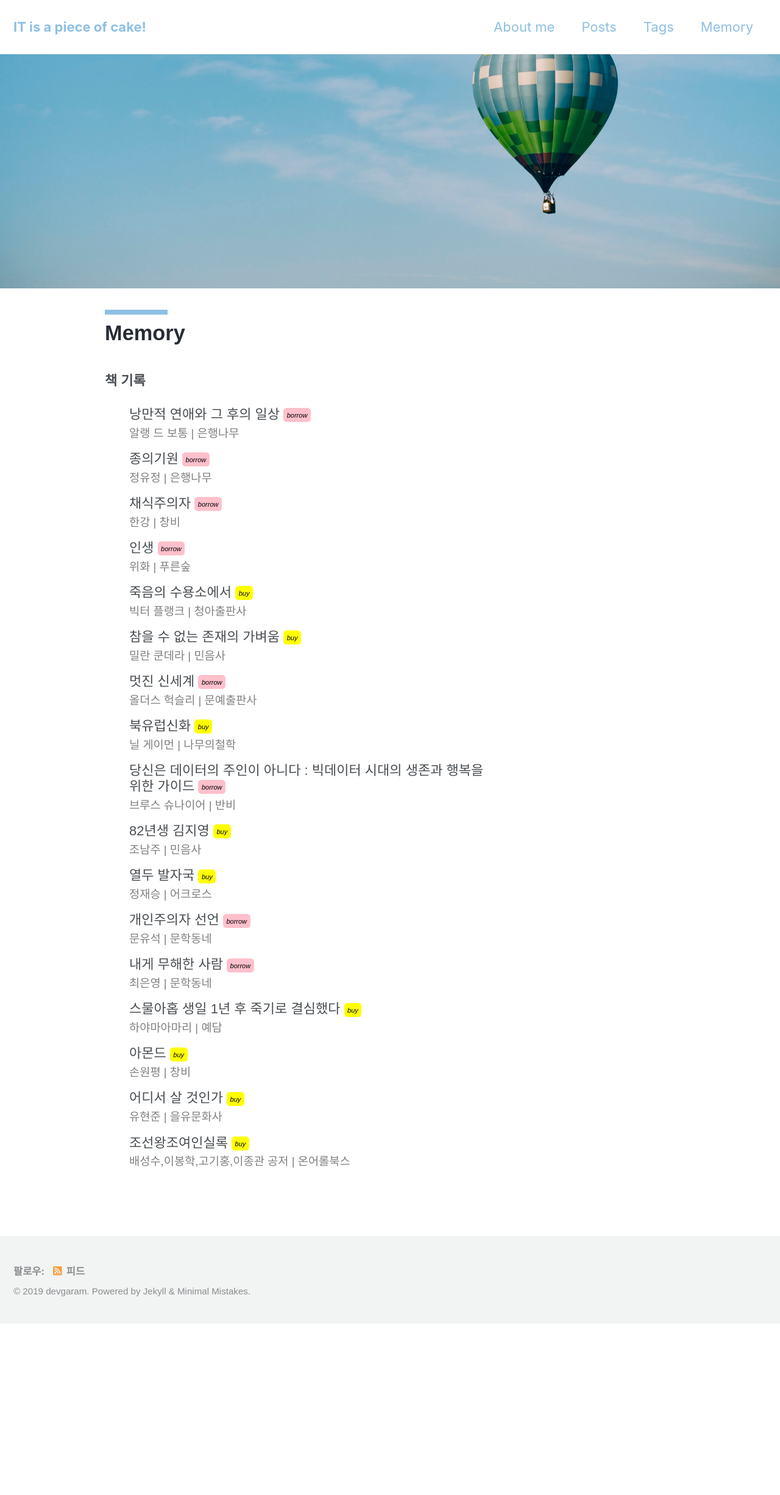
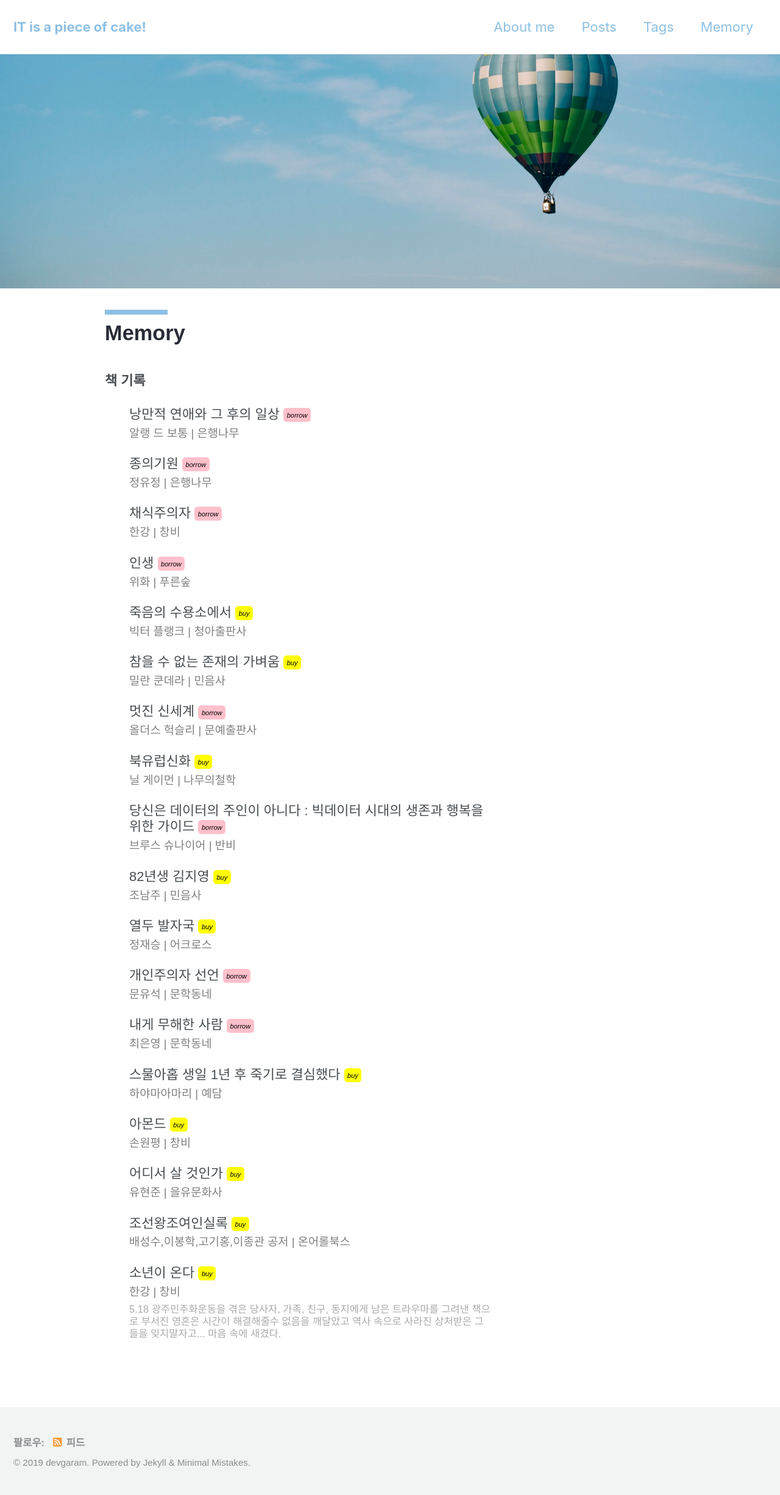
Before and after one commit to devgaram/prev-devgaram.github.io, a Jekyll site: the page built from pages/memory.html, in a window 1280 px wide. Shown: the whole page at 61% size. Built offline with Jekyll 4.4.1, drawn with Linux system fonts in a browser that asks for light colours; cached includes are drawn as plain includes; nearby versions of some CDN libraries; some web fonts are replaced; before the commit the page ends 2171 px from its top, so only the background shows below that.

Commit message:
책 리스트 추가 - 소년이온다

```diff
--- a/_data/book-memory.yml
+++ b/_data/book-memory.yml
@@ -83,3 +83,8 @@
     publisher: "온어롤북스"
     gubun: "buy"
     report: ""
+  - title: "소년이 온다"
+    author: "한강"
+    publisher: "창비"
+    gubun: "buy"
+    report: "5.18 광주민주화운동을 겪은 당사자, 가족, 친구, 동지에게 남은 트라우마를 그려낸 책으로 부서진 영혼은 시간이 해결해줄수 없음을 깨달았고 역사 속으로 사라진 상처받은 그들을 잊지말자고... 마음 속에 새겼다."
--- a/_layouts/memory.html
+++ b/_layouts/memory.html
@@ -39,6 +39,11 @@ ul.book-memory{
     font-size: 0.85em;
     color: grey;
 }
+.report {
+    font-size: 0.75em;
+    color: #aaa;
+	padding-top:0.5em;
+}
 .title {
     padding: 0.3em 0em;
 }
```
Also changed, not shown: 1 other file.
